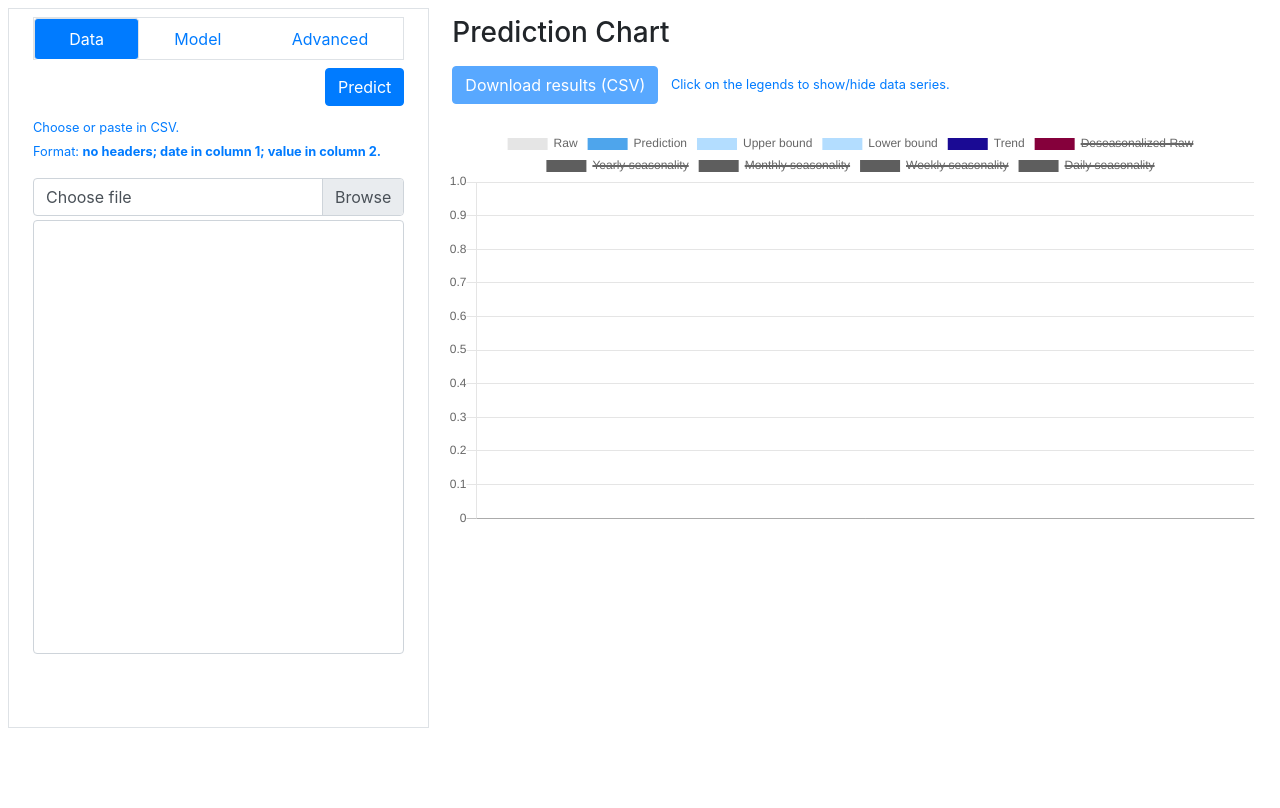
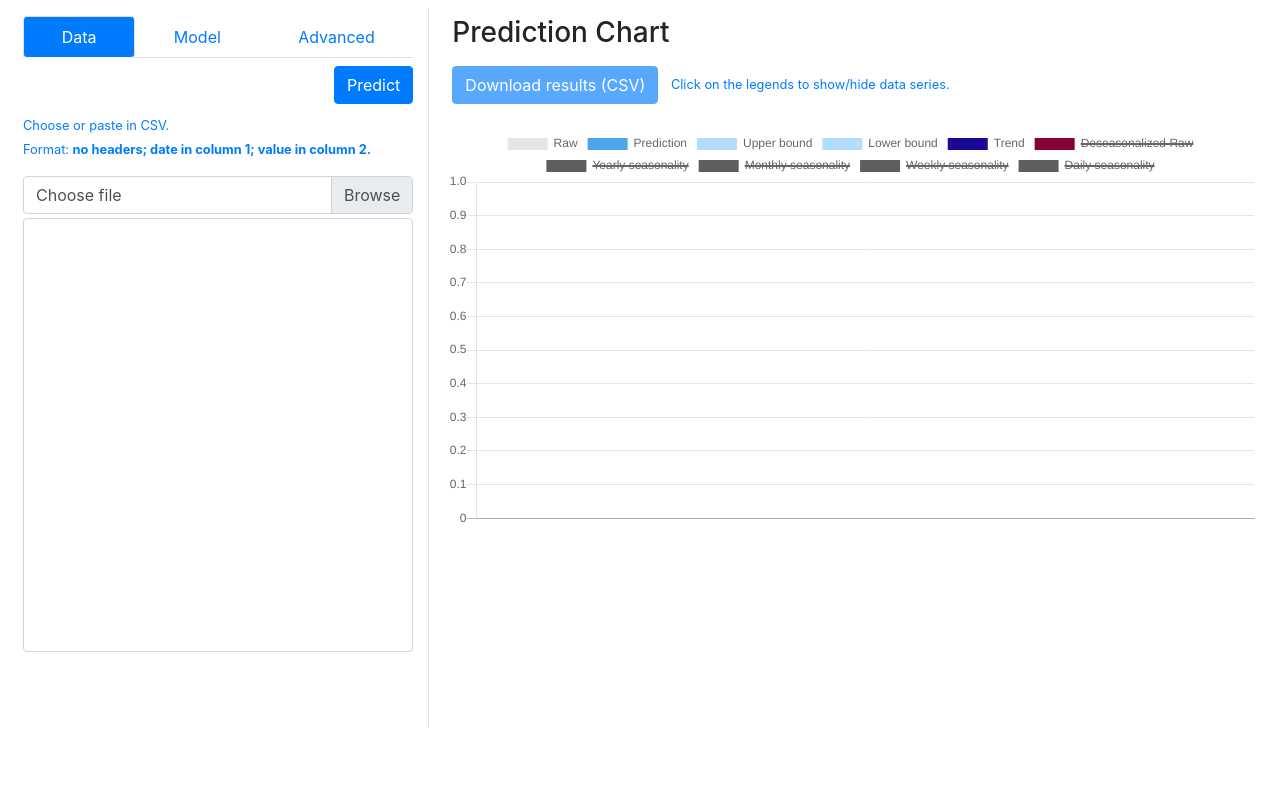
Before and after one commit to jeffacce/fbprophet-gui, a Flask app: page / in a window 1280 px wide. Shown: the part 56-864 px from the top of the page. Run offline with Flask 2, Linux system fonts and the light colour scheme.

Commit message:
rearrange nav tabs

```diff
--- a/templates/index.html
+++ b/templates/index.html
@@ -23,17 +23,16 @@
     </nav>
 
     <div class="row m-2" style="height: 100%;">
-        <div class="container m-0 col-4 pl-4 pr-4 pt-2 border" style="overflow: auto; height: 90%">
+        <div class="container m-0 col-4 pt-2 border-right" style="overflow: auto; height: 90%">
+            <nav>
+                <div class="nav nav-tabs nav-fill nav-pills mb-2 border-bottom" id="nav-tab" role="tablist">
+                    <a class="nav-item nav-link active" id="nav-data-tab" data-toggle="tab" href="#nav-data" role="tab" aria-controls="data" aria-selected="true">Data</a>
+                    <a class="nav-item nav-link" id="nav-model-tab" data-toggle="tab" href="#nav-model" role="tab" aria-controls="model" aria-selected="false">Model</a>
+                    <a class="nav-item nav-link" id="nav-advanced-tab" data-toggle="tab" href="#nav-advanced" role="tab" aria-controls="advanced" aria-selected="false">Advanced</a>
+                </div>
+            </nav>
             <form>
                 <div>
-                    <nav>
-                        <div class="nav nav-tabs nav-fill nav-pills mb-2 border" id="nav-tab" role="tablist">
-                            <a class="nav-item nav-link active" id="nav-data-tab" data-toggle="tab" href="#nav-data" role="tab" aria-controls="data" aria-selected="true">Data</a>
-                            <a class="nav-item nav-link" id="nav-model-tab" data-toggle="tab" href="#nav-model" role="tab" aria-controls="model" aria-selected="false">Model</a>
-                            <a class="nav-item nav-link" id="nav-advanced-tab" data-toggle="tab" href="#nav-advanced" role="tab" aria-controls="advanced" aria-selected="false">Advanced</a>
-                        </div>
-                    </nav>
-
                     <div class="input-group mt-2 mb-2 justify-content-end">
                         <button type="button" class="btn btn-primary" id="submit-button">
                             <div class="spinner-border spinner-border-sm" role="status" id="spinner-running" hidden>
```
